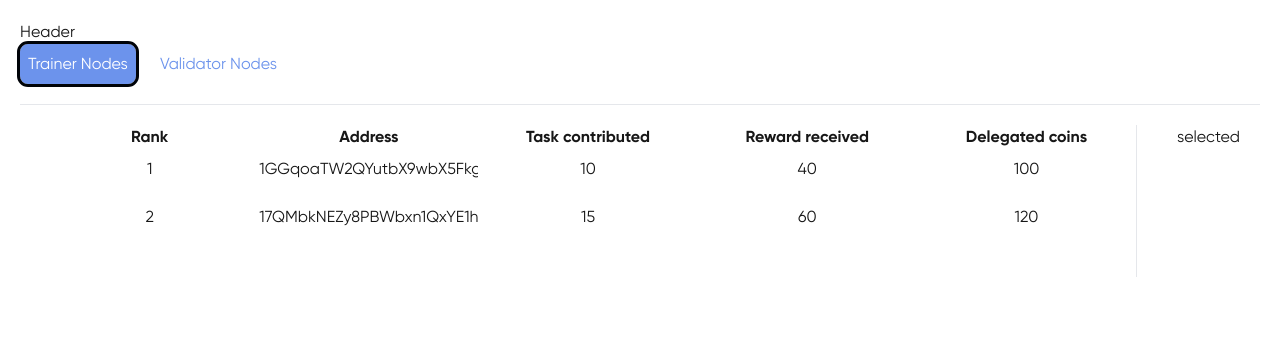
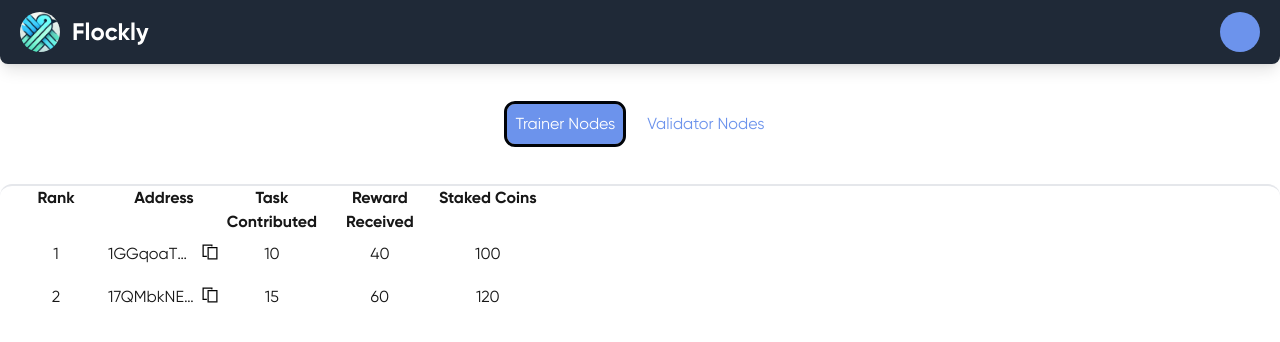
Before and after one commit to flock-io-app/flockly, a Next.js app: page / in a window 1280 px wide. Shown: the top 342 px of the page. Built offline with nearby package versions, Linux system fonts and the light colour scheme.

Commit message:
Updated styling

```diff
--- a/src/app/components/Header.tsx
+++ b/src/app/components/Header.tsx
@@ -1,7 +1,17 @@
 import React from "react";
 
 function Header() {
-  return <div>Header</div>;
+  return <div className="w-full h-16 mb-5 bg-gray-800 rounded-b-lg shadow-lg">
+    <div className="flex justify-between items-center h-full px-5">
+      <div className="flex items-center">
+        <img src="/images/logo.png" alt="Flock Logo" className="h-10 w-10 rounded-full" />
+        <h1 className="text-white text-2xl font-bold ml-3">Flockly</h1>
+      </div>
+      <div className="flex items-center">
+        <button className="h-10 w-10 text-sm font-bold px-4 py-2 rounded-full bg-FlockBlue"></button>
+      </div>
+    </div>
+  </div>;
 }
 
 export default Header;
--- a/src/app/globals.css
+++ b/src/app/globals.css
@@ -18,11 +18,8 @@ body {
   color: var(--foreground);
   background: var(--background);
   font-family: Gilroy, Arial, Helvetica, sans-serif;
-  margin: 20px;
 }
-th {
-  @apply rounded-lg;
-}
+
 .filterable:hover {
   @apply bg-FlockGrey;
 }
@@ -43,7 +40,7 @@ th {
 }
 
 .node-table-cell {
-  @apply overflow-x-auto;
+  @apply w-28;
 }
 
 @font-face {
--- a/src/app/page.tsx
+++ b/src/app/page.tsx
@@ -1,6 +1,6 @@
 "use client";
 import { useEffect, useState } from "react";
-import { Header, RadioButtonGroup } from "./components/Index";
+import { Header, RadioButtonGroup } from "./components";
 import { NodeType, Tabs } from "./types";
 
 export default function Home() {
@@ -25,28 +25,28 @@ export default function Home() {
   return (
     <div className="flex flex-col h-screen">
       <Header />
+      <div className="flex justify-center w-full my-5">
         <RadioButtonGroup
           buttonsConfig={BUTTON_CONFIG}
           handler={radioButtonsHandler}
           initTab={currentlySelectedTab}
         />
-      <div className="flex flex-row border-t mt-5">
-        <div className="w-full h-full m-5 border-r">
-          <div className={`grid grid-cols-5 text-center`}>
+      </div>
+
+      <div className="flex flex-row mt-5 border-t-2 rounded-t-xl">
+        <div className={`grid grid-cols-5`}>
           {TABLE_HEADERS.map((header, index) => {
             return (
               <div
                 key={index}
-                  className={`${
+                className={`node-table-cell justify-center items-center text-center ${
                   header.filter ? "filterable" : ""
-                  } rounded-lg px-4 font-bold`}
+                } rounded-lg font-bold`}
               >
                 {header.name}
               </div>
             );
           })}
-          </div>
-          <div className={`grid grid-cols-5 gap-2`}>
           {nodes
             ? nodes.map((node, index) => {
                 return (
@@ -56,26 +56,27 @@ export default function Home() {
                     onClick={() => setSelectedNode(node)}
                   >
                     <div className="node-table-cell">{node.rank}</div>
-                      <div className="node-table-cell">{node.name}</div>
+                    <div className="node-table-cell flex flex-row w-32">
+                      <div className="w-fit overflow-hidden overflow-ellipsis whitespace-nowrap">
+                        {node.address}
+                      </div>
+                      <div className="w-fit justify-center">
+                        <button className="h-5 w-5 bg-[url('/images/copy.png')] bg-cover hover:bg-gray"></button>
+                      </div>
+                    </div>
                     <div className="node-table-cell">
                       {node.taskContributed}
                     </div>
-                      <div className="node-table-cell">
-                        {node.rewardReceived}
-                      </div>
-                      <div className="node-table-cell">
-                        {node.delegatedCoins}
-                      </div>
+                    <div className="node-table-cell">{node.rewardReceived}</div>
+                    <div className="node-table-cell">{node.delegatedCoins}</div>
                   </div>
                 );
               })
-              : ""}
+            : "Loading..."}
         </div>
 
         <div></div>
-        </div>
-        <div className="m-5">
-          selected
+        <div className="w-3/5">
           <NodeDetailsModal node={selectedNode} />
         </div>
       </div>
@@ -96,6 +97,7 @@ const MOCK_NODES_TRAINERS = [
     taskContributed: 10,
     rewardReceived: 40,
     delegatedCoins: 100,
+    address: "1GGqoaTW2QYutbX9wbX5Fkgu4oc26HWdAb",
     rank: 1,
   },
   {
@@ -104,6 +106,7 @@ const MOCK_NODES_TRAINERS = [
     taskContributed: 15,
     rewardReceived: 60,
     delegatedCoins: 120,
+    address: "17QMbkNEZy8PBWbxn1QxYE1h9x2V5FvzS9",
     rank: 2,
   },
 ];
@@ -114,6 +117,7 @@ const MOCK_NODES_VALIDATORS = [
     taskContributed: 2,
     rewardReceived: 10,
     delegatedCoins: 5,
+    address: "1KQcyhGc5U3K5Q3yEapFdKwhyJ9SkdqQrz",
     rank: 1,
   },
   {
@@ -122,6 +126,7 @@ const MOCK_NODES_VALIDATORS = [
     taskContributed: 6,
     rewardReceived: 20,
     delegatedCoins: 10,
+    address: "18fvFWvmAXbHPMVQ3ZcJNmMPRa3zt6sETS",
     rank: 2,
   },
 ];
@@ -129,9 +134,9 @@ const MOCK_NODES_VALIDATORS = [
 const TABLE_HEADERS = [
   { name: "Rank", filter: true },
   { name: "Address", filter: false },
-  { name: "Task contributed", filter: true },
-  { name: "Reward received", filter: true },
-  { name: "Delegated coins", filter: true },
+  { name: "Task Contributed", filter: true },
+  { name: "Reward Received", filter: true },
+  { name: "Staked Coins", filter: true },
 ];
 
 const BUTTON_CONFIG = [
--- a/src/app/types.tsx
+++ b/src/app/types.tsx
@@ -1,4 +1,5 @@
 type NodeType = {
+  address: string
   name: string;
   history: string[];
   rank: number;
```
Also changed, not shown: public/images/copy.png (added), public/images/logo.png (added). Lines whose indentation alone changed are shown as unchanged.
